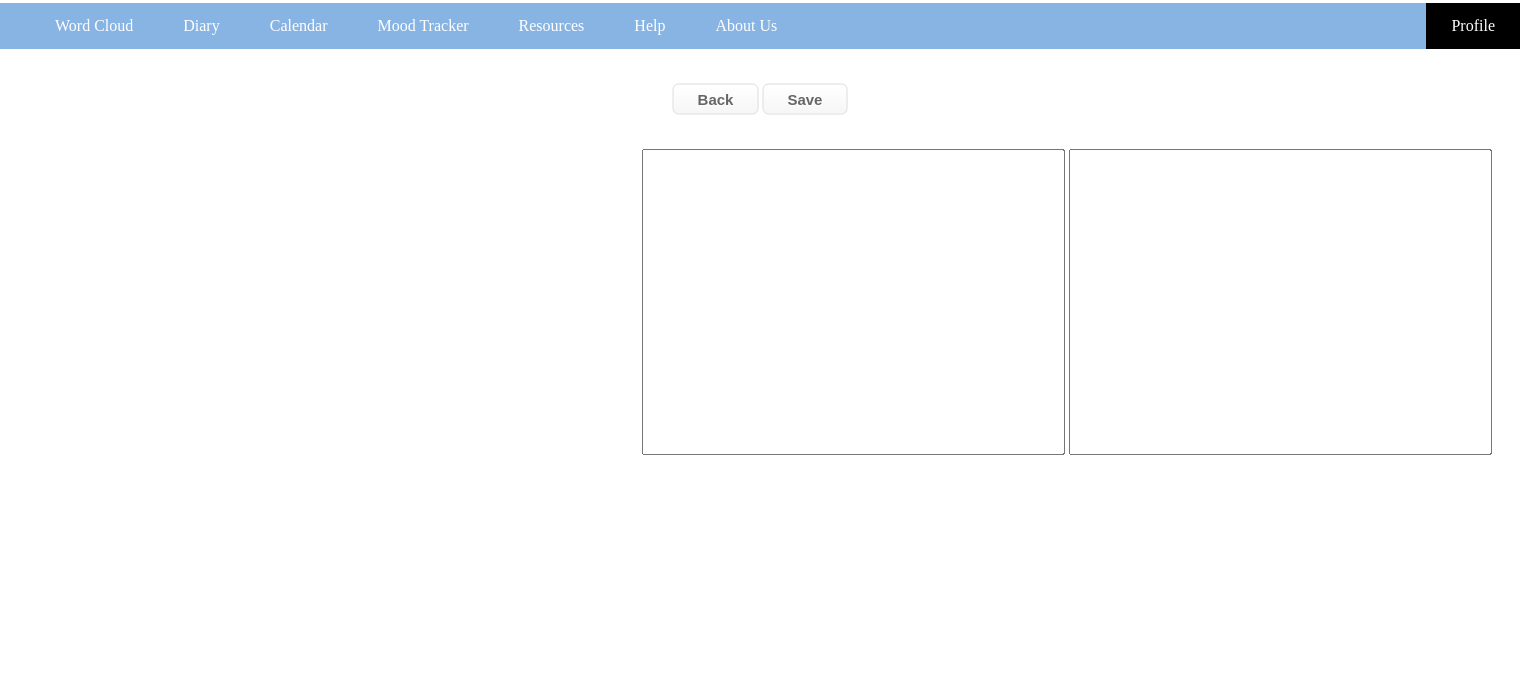
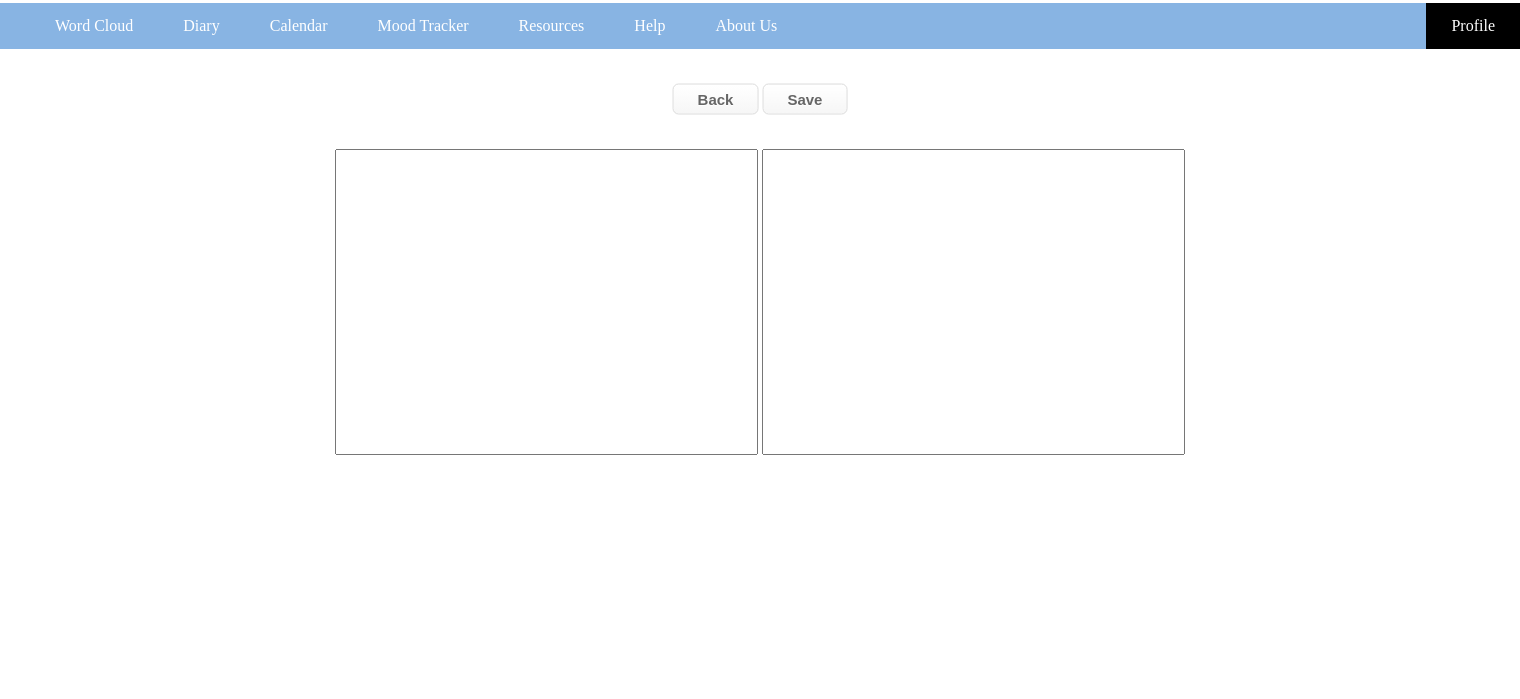
Before and after one commit to tonylay7/cloudu, a PHP site: page /WordCloudCustomWords.php in a window 1520 px wide. Shown: the top 699 px of the page. Run offline with PHP 8.4, Linux system fonts and the light colour scheme; data that the repository does not hold is empty.

Commit message:
fixed centering of text boxes on Word Cloud

```diff
--- a/WebPages/WordCloudCustomWords.php
+++ b/WebPages/WordCloudCustomWords.php
@@ -50,8 +50,8 @@
         transform: translate(-50%, -50%);
       }
       .centerboxes {
-        transform: translate(75.5%, 0%);
-        display: inline-block;
+        display: block;
+        text-align: center;
       }
       textarea {
         resize: none;
```
